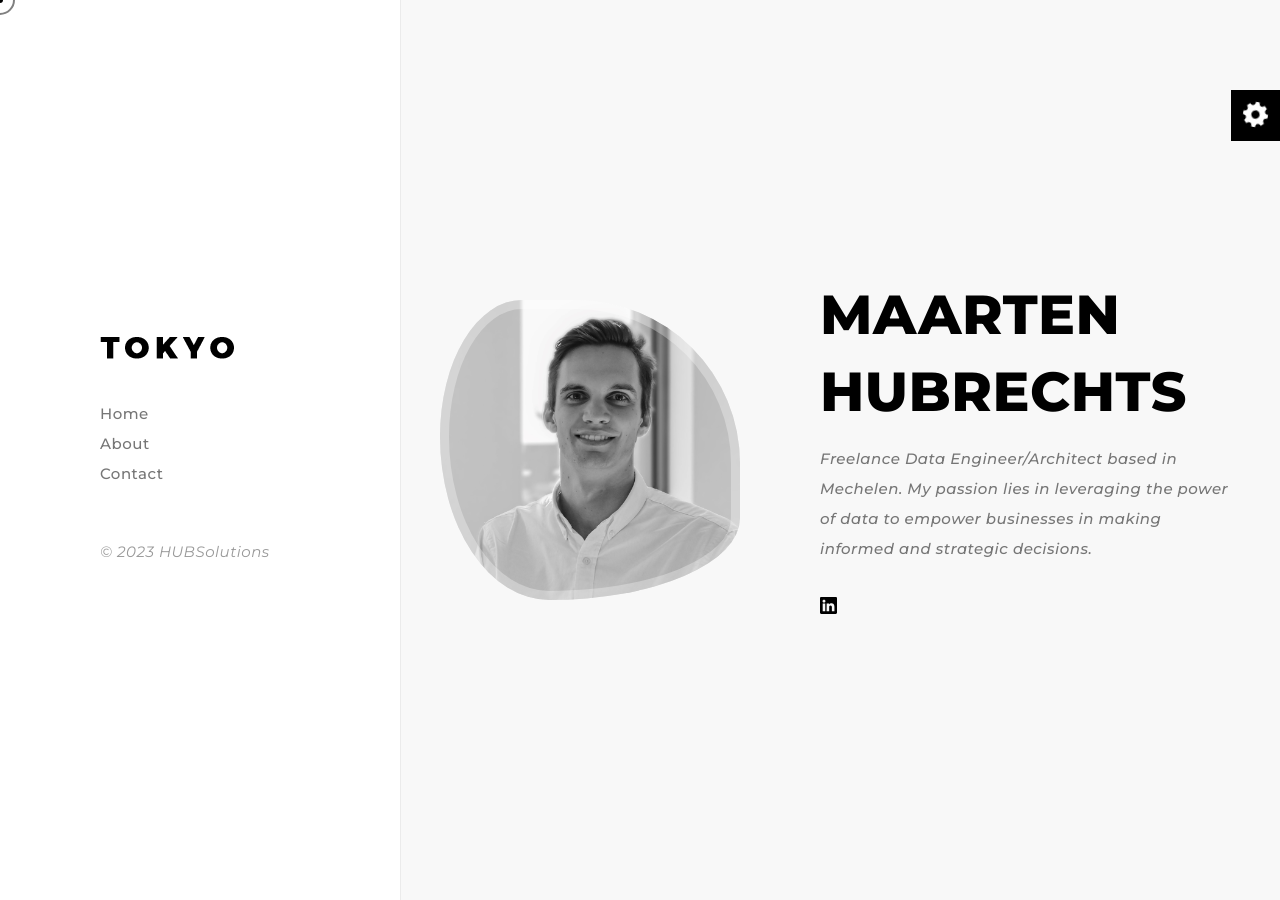
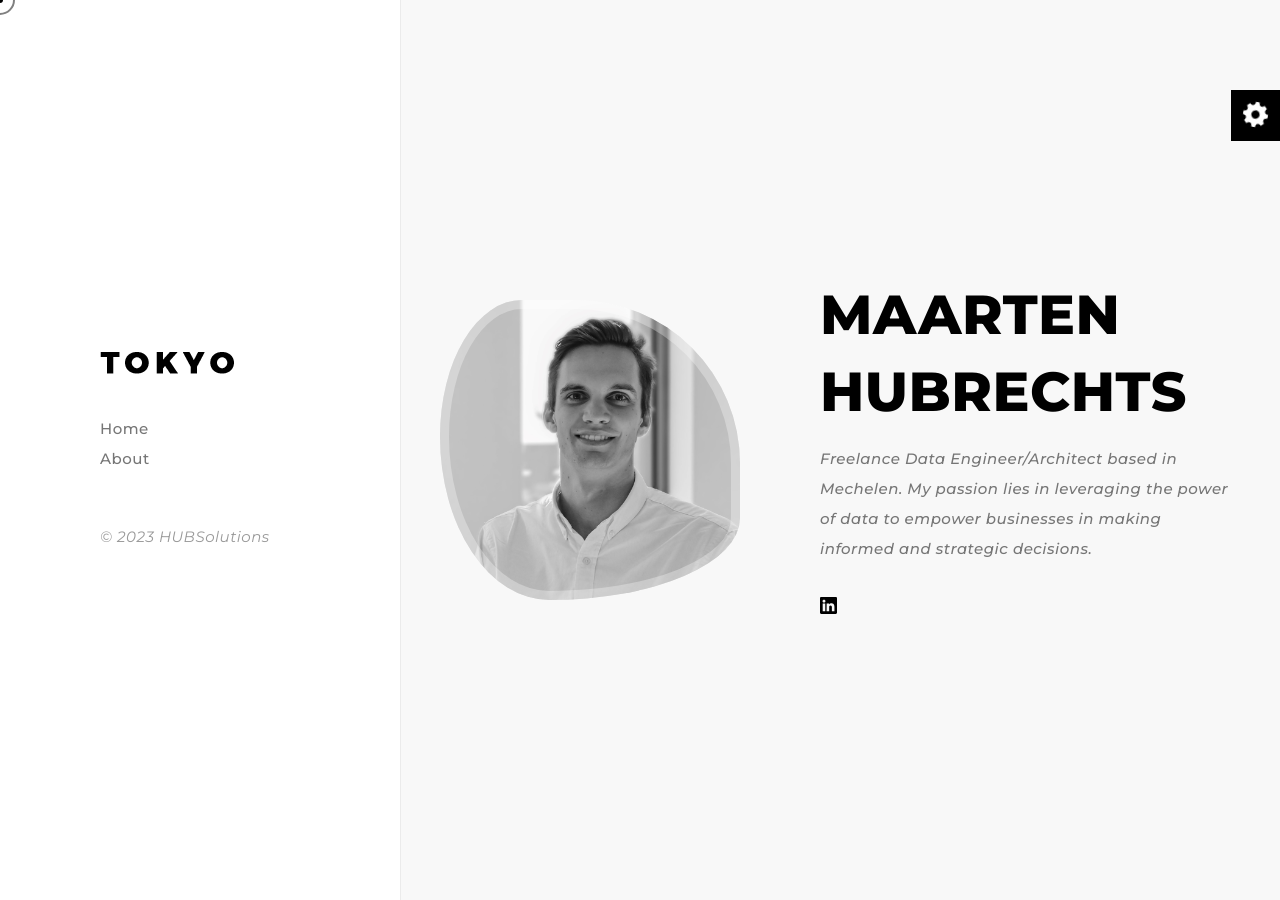
Before and after one commit to MaartenHubrechts/hubsolutions, a Jekyll site: the page built from index.html, in a window 1280 px wide. Built offline with Jekyll 4.4.1, drawn with Linux system fonts in a browser that asks for light colours.

Commit message:
remove contact

```diff
--- a/_data/navigation.yml
+++ b/_data/navigation.yml
@@ -6,5 +6,5 @@
 #   url: portfolio
 # - text: News
 #   url: news
-- text: Contact
-  url: contact
+# - text: Contact
+#   url: contact
--- a/_includes/tk-theme-settings.html
+++ b/_includes/tk-theme-settings.html
@@ -10,7 +10,7 @@
             <li><a class="black" href="#"></a></li>
             <li><a class="white active" href="#"></a></li>
         </ul>
-        <span class="title">Unlimited Colors</span>
+        <span class="title">Font Colors</span>
         <ul class="colors tk-unlimited-colors">
             <li><a class="blue" href="#"></a></li>
             <li><a class="green" href="#"></a></li>
--- a/index.html
+++ b/index.html
@@ -33,7 +33,7 @@ contact_data: contact
 					<li><a href="#about"><img class="svg" src="{{'/assets/img/svg/avatar.svg' | relative_url}}" alt="" /></a></li>
 					<!-- <li><a href="#portfolio"><img class="svg" src="{{'/assets/img/svg/briefcase.svg' | relative_url}}" alt="" /></a></li> -->
 					<!-- <li><a href="#news"><img class="svg" src="{{'/assets/img/svg/paper.svg' | relative_url}}" alt="" /></a></li> -->
-					<li><a href="#contact"><img class="svg" src="{{'/assets/img/svg/mail.svg' | relative_url}}" alt="" /></a></li>
+					<!-- <li><a href="#contact"><img class="svg" src="{{'/assets/img/svg/mail.svg' | relative_url}}" alt="" /></a></li> -->
 				</ul>
 			</div>
 		</div>
```
